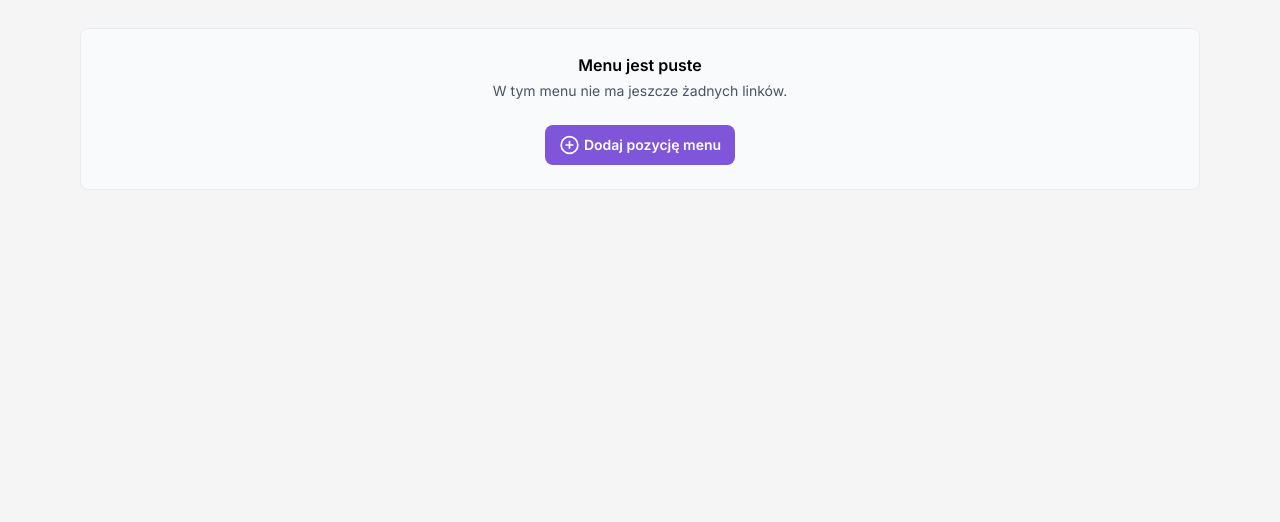
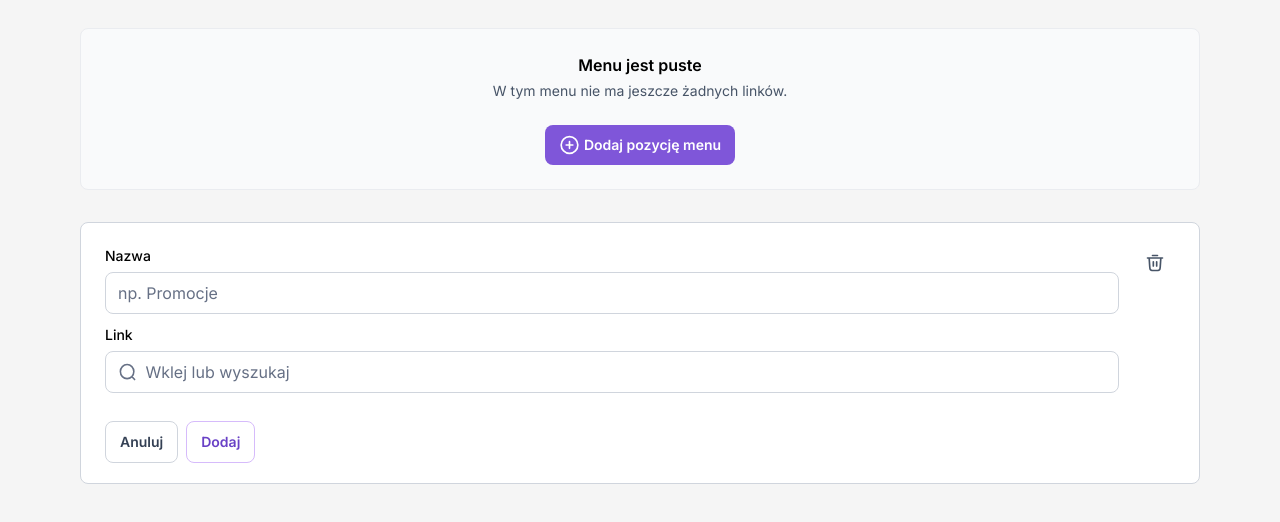
Before and after one commit to torvey/zadanie-rekrutacyjne-droplo, a Next.js app: page / in a window 1280 px wide. Shown: the top 522 px of the page. Built offline with nearby package versions, Linux system fonts and the light colour scheme.

Commit message:
feat: create component without logic

```diff
--- a/src/app/page.tsx
+++ b/src/app/page.tsx
@@ -1,6 +1,7 @@
 "use client";
 
 import { EmptyMenuBox } from "@/components/EmptyMenuBox/EmptyMenuBox";
+import { ItemCreationBox } from "@/components/ItemCreationBox/ItemCreationBox";
 import { useCallback } from "react";
 
 export default function Home() {
@@ -9,8 +10,9 @@ export default function Home() {
     }, []);
 
     return (
-        <div className="px-6 pt-7">
+        <div className="px-6 pt-7 flex flex-col gap-8">
             <EmptyMenuBox onClick={handleAddMenuClick} />
+            <ItemCreationBox />
         </div>
     );
 }
--- /dev/null
+++ b/src/components/Input/Input.tsx
@@ -0,0 +1,14 @@
+import { FC } from "react";
+import { InputProps } from "./Input.types";
+
+export const Input: FC<InputProps> = ({ icon, ...props }) => {
+    return (
+        <div className="rounded-lg border border-border-primary flex items-center py-2 px-3 ">
+            {icon && <div className="mr-2">{icon}</div>}
+            <input
+                {...props}
+                className="rounded-lg w-full outline-none placeholder:text-text-placeholder"
+            />
+        </div>
+    );
+};
--- /dev/null
+++ b/src/components/Input/Input.types.ts
@@ -0,0 +1,5 @@
+import { ComponentProps, ReactNode } from "react";
+
+export type InputProps = ComponentProps<"input"> & {
+    icon?: ReactNode;
+};
--- /dev/null
+++ b/src/components/ItemCreationBox/ItemCreationBox.tsx
@@ -0,0 +1,35 @@
+import searchIcon from "@/icons/search-lg.svg";
+import deleteIcon from "@/icons/trash-03.svg";
+import Image from "next/image";
+import { Button } from "../Button/Button";
+import { Input } from "../Input/Input";
+import { Label } from "../Label/Label";
+
+export const ItemCreationBox = () => {
+    return (
+        <div className="bg-bg-primary border border-border-primary py-5 px-6 rounded-lg flex">
+            <div className="w-full flex flex-col gap-2">
+                <div>
+                    <Label className="inline-block mb-1.5">Nazwa</Label>
+                    <Input placeholder="np. Promocje" />
+                </div>
+                <div>
+                    <Label className="inline-block mb-1.5">Link</Label>
+                    <Input
+                        placeholder="Wklej lub wyszukaj"
+                        icon={<Image src={searchIcon} alt="search icon" />}
+                    />
+                </div>
+                <div className="mt-5 flex gap-x-2">
+                    <Button variant="secondary">Anuluj</Button>
+                    <Button variant="tertiary">Dodaj</Button>
+                </div>
+            </div>
+            <div>
+                <button className="w-10 h-10 ml-4 flex justify-center items-center transition-opacity hover:opacity-80">
+                    <Image src={deleteIcon} alt={"delete"} />
+                </button>
+            </div>
+        </div>
+    );
+};
--- /dev/null
+++ b/src/components/Label/Label.tsx
@@ -0,0 +1,13 @@
+import { FC } from "react";
+import { LabelProps } from "./Label.types";
+
+export const Label: FC<LabelProps> = ({ children, className, ...props }) => {
+    return (
+        <label
+            className={`text-sm leading-5 font-medium ${className}`}
+            {...props}
+        >
+            {children}
+        </label>
+    );
+};
--- /dev/null
+++ b/src/components/Label/Label.types.ts
@@ -0,0 +1,3 @@
+import { ComponentProps } from "react";
+
+export type LabelProps = ComponentProps<"label">;
--- a/tailwind.config.ts
+++ b/tailwind.config.ts
@@ -32,6 +32,7 @@ export default {
                     primary: "#101828",
                     secondary: "#344054",
                     tertiary: "#475467",
+                    placeholder: "#667085",
                 },
             },
             maxWidth: {
@@ -41,5 +42,3 @@ export default {
     },
     plugins: [],
 } satisfies Config;
-
-// #7F56D9
```
Also changed, not shown: src/components/ItemCreationBox/ItemCreationBox.types.ts (added), src/icons/search-lg.svg (added), src/icons/trash-03.svg (added).
